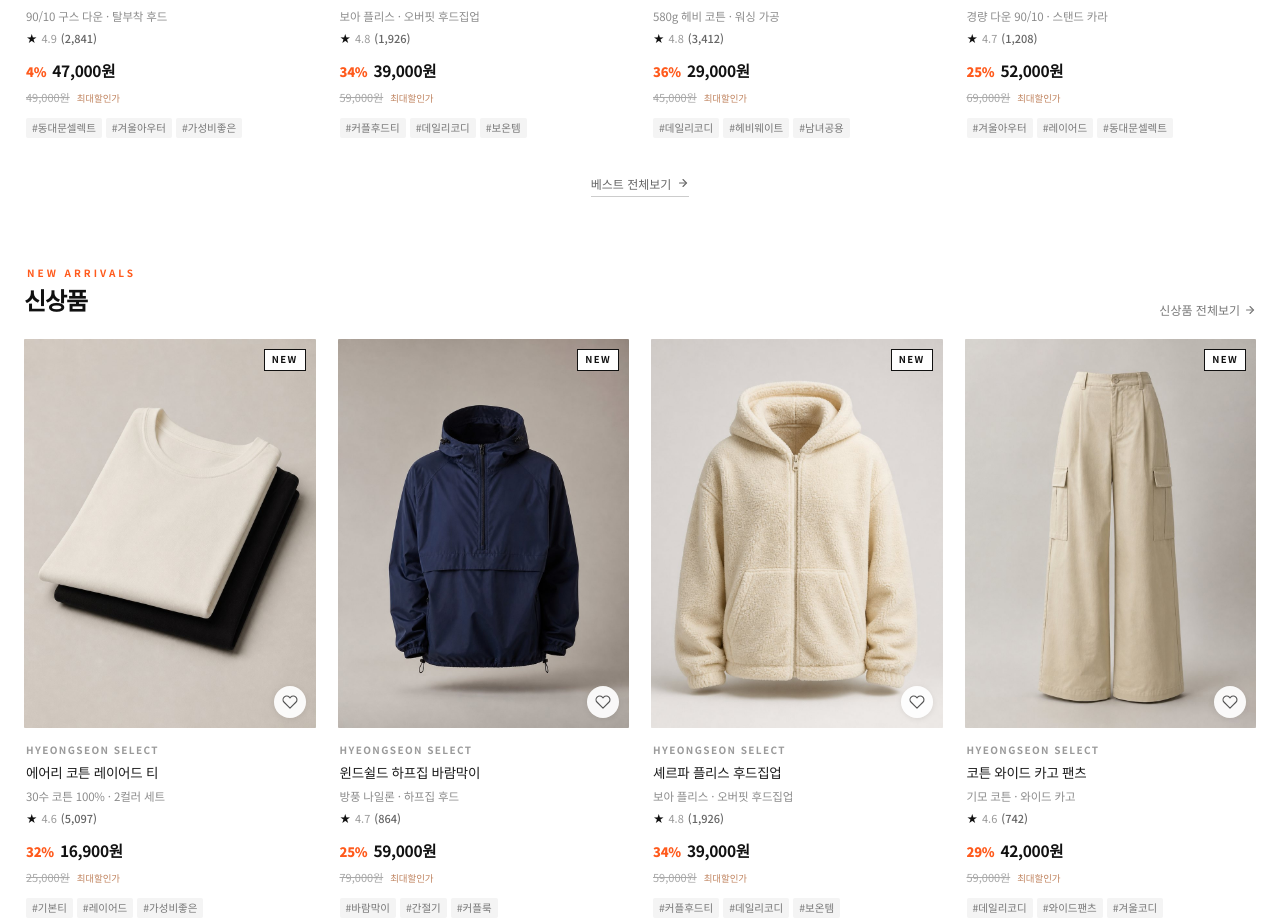
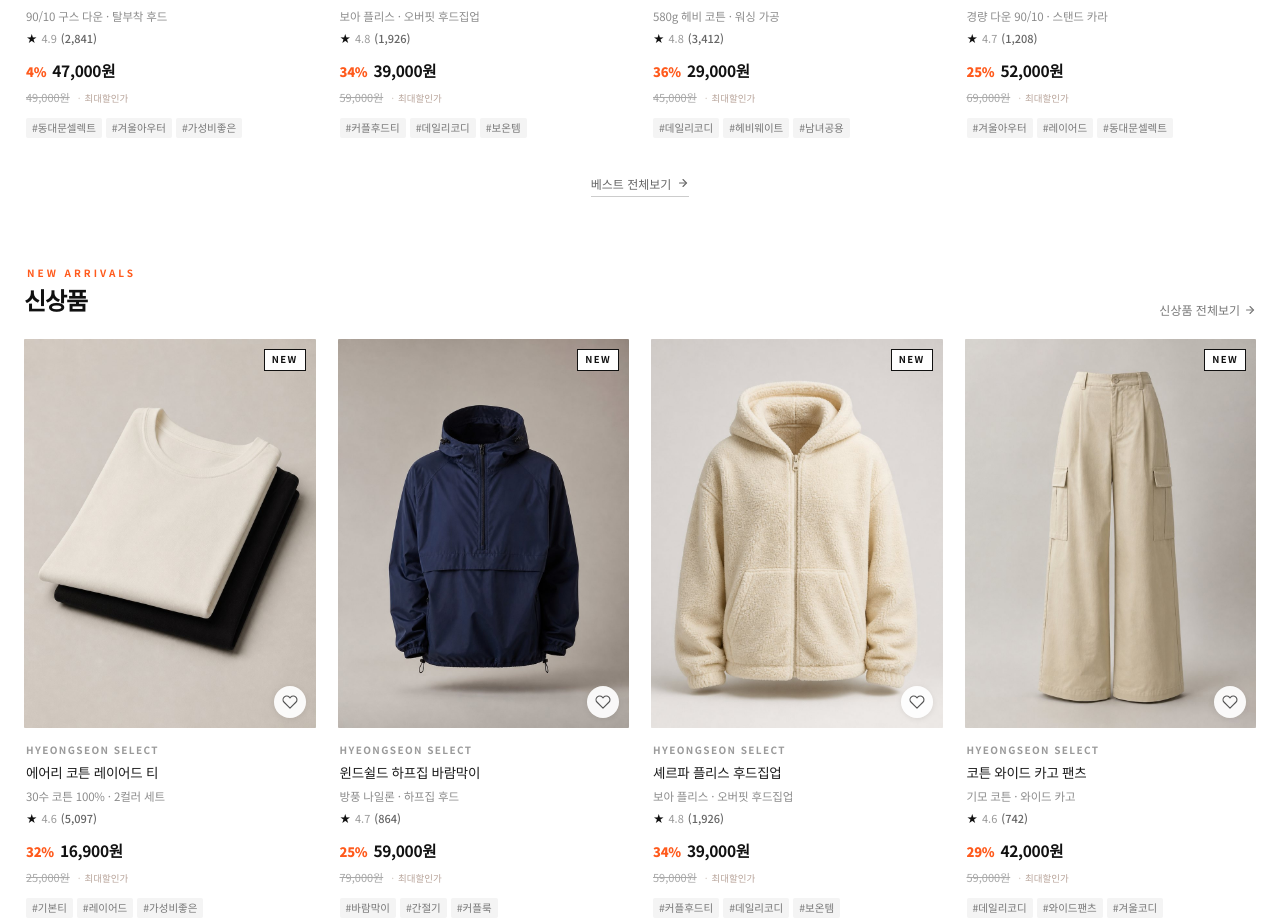
Before and after one commit to airchs19/airchs_test_2611, a plain HTML site: page v2/index.html in a window 1280 px wide. Shown: the part 1558-2479 px from the top of the page. Drawn offline with Linux system fonts and the light colour scheme.

Commit message:
형선마켓 v2: 카드 가격 보조 라인 구분 정리

```diff
--- a/v2/index.html
+++ b/v2/index.html
@@ -178,9 +178,10 @@
   .p-price{display:flex;align-items:baseline;gap:6px;margin-top:5px}
   .p-price .now{font-size:15.5px;font-weight:700;letter-spacing:-.02em;color:#111}
   .p-price .pct{font-size:13px;font-weight:800;color:var(--accent);letter-spacing:-.02em}
-  .p-under{display:flex;align-items:center;gap:7px;margin-top:2px;min-height:15px}
+  .p-under{display:flex;align-items:center;gap:8px;margin-top:2px;min-height:15px}
   .p-under .old{font-size:11px;color:#a9a9a9;text-decoration:line-through;flex:none}
-  .p-under .maxdeal{font-size:9.5px;color:#c08561;font-weight:500;letter-spacing:-.01em;flex:none}
+  .p-under .maxdeal{font-size:9.5px;color:#b8a49a;font-weight:500;letter-spacing:0;flex:none}
+  .p-under .maxdeal::before{content:"·";margin-right:4px;color:#d8cfc9}
   .p-tags{display:flex;flex-wrap:wrap;gap:4px;margin-top:6px}
   .p-tags button{font-size:10.5px;color:#777;background:#f4f4f4;border-radius:2px;padding:3px 6px;line-height:1.3;transition:background .15s,color .15s}
   .p-tags button:hover{background:#eaeaea;color:#222}
```
